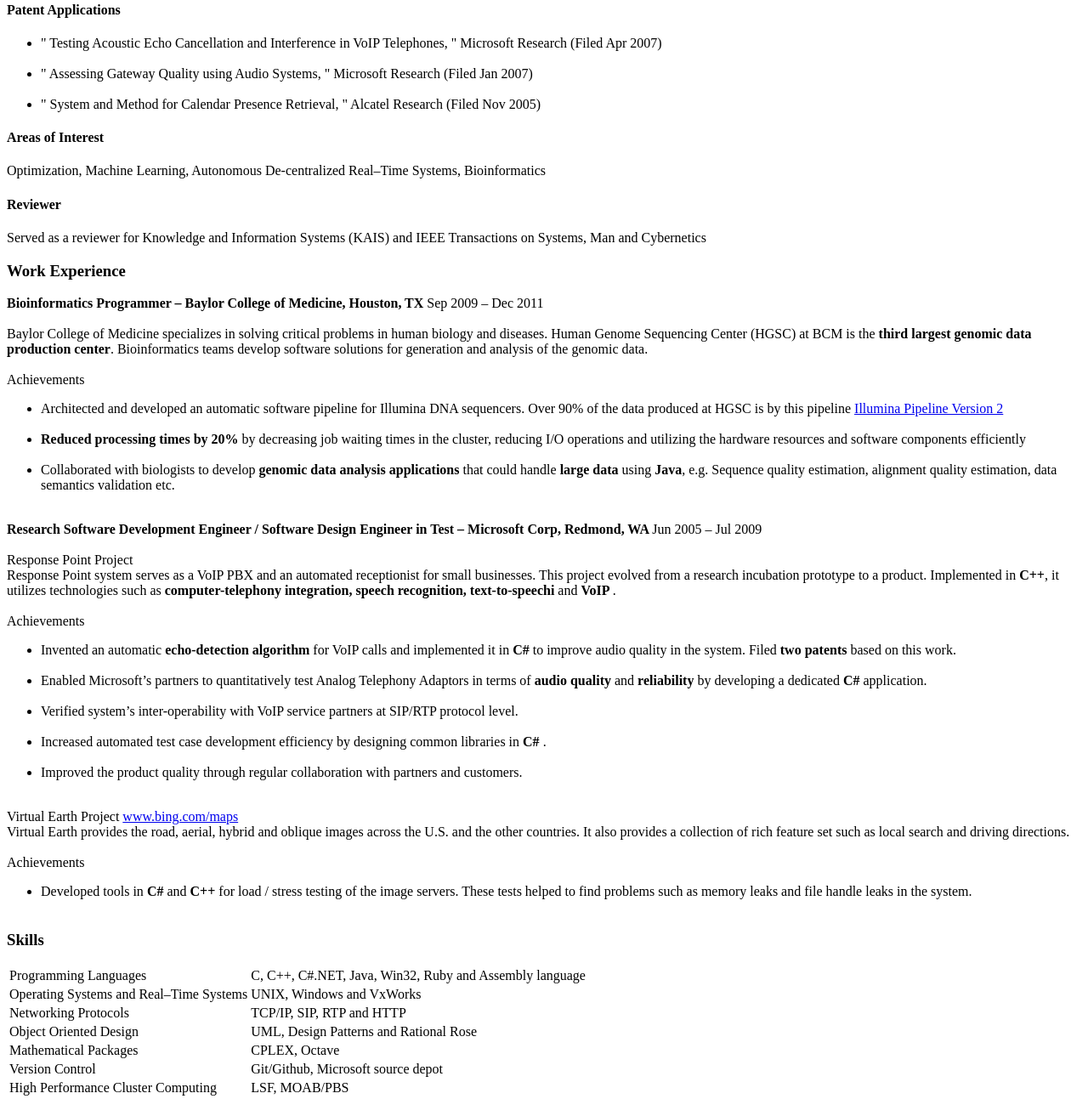
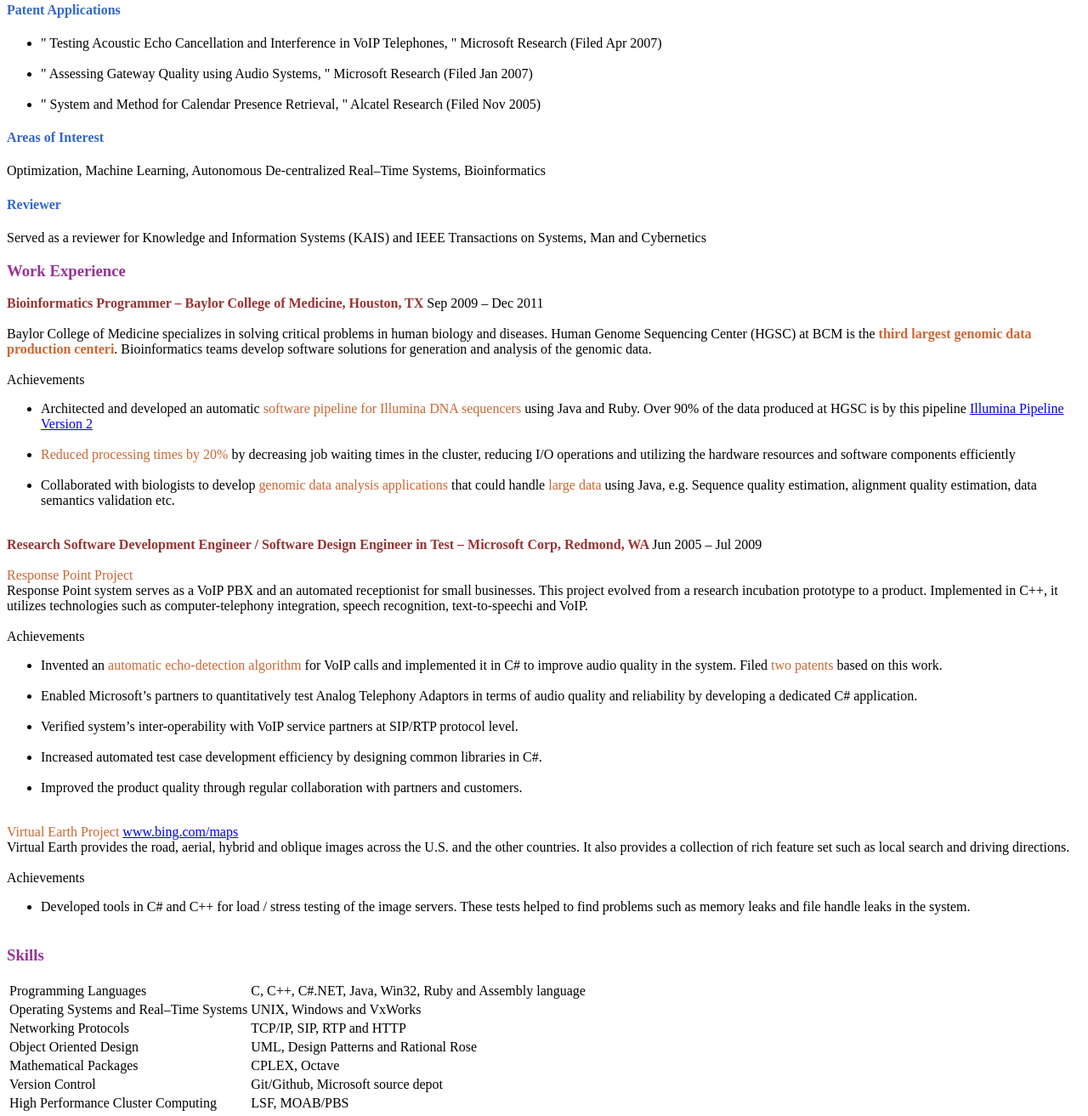
Before and after one commit to nirav99/nirav99.github.com, a plain HTML site: page index.html in a window 1280 px wide. Shown: the part 623-1936 px from the top of the page at 85% size. Drawn offline with Linux system fonts and the light colour scheme.

Commit message:
Added colors

```diff
--- a/index.html
+++ b/index.html
@@ -1,15 +1,15 @@
 <html>
 <body>
 <h1> Nirav Shah </h1>
-<h3> Education </h3>
+<h3><font color="993399">Education</font></h3>
 <ul>
 <li> Ph.D. Computer Science, The University of Texas at Dallas, Dec 2008 </li><br/>
 <li> M.S. Computer Science, The University of Texas at Dallas, May 2001 </li><br/>
 <li> PGDST National Centre for Software Technology, Bombay (Mumbai), India, Jun 1999 </li><br/>
 <li> B.E. Bio-Medical Engineering, University of Bombay (Mumbai), India, May 1997 </li><br/>
 </ul>
-<h3> Research Contribution </h3>
-<h4> Publications </h4>
+<h3><font color="993399"> Research Contribution</font> </h3>
+<h4><font color="3366cc"> Publications</font> </h4>
 <ul>
 <li>
 Nirav Shah, Farokh Bastani, and I-Ling Yen, &quot; A Real-Time Scheduling based Framework for Traffic Coordination Systems, &quot; International Conference on Sensor Networks, Ubiquitous, and Trustworthy Computing, IEEE, Vol. 1, pp. 321-325, Jun 2006, Taipei, Taiwan.
@@ -31,7 +31,7 @@
 Nirav Shah, Subodha Kumar, Farokh Bastani, and I-Ling Yen, &quot; Optimization Models for Assessing the Peak Capacity Utilization of Intelligent Transportation Systems, &quot; European Journal of Operational Research, Volume 216, Issue 1, January 2012, pp. 239-251.
 </li>
 </ul>
-<h4> Patent Applications </h4>
+<h4><font color="3366cc"> Patent Applications</font> </h4>
 <ul>
 <li>
 &quot; Testing Acoustic Echo Cancellation and Interference in VoIP Telephones, &quot; Microsoft Research (Filed Apr 2007)
@@ -45,43 +45,43 @@
 &quot; System and Method for Calendar Presence Retrieval, &quot; Alcatel Research (Filed Nov 2005)
 </li>
 </ul>
-<h4>Areas of Interest</h4>
+<h4><font color="3366cc">Areas of Interest</font></h4>
 Optimization, Machine Learning, Autonomous De-centralized Real&ndash;Time Systems, Bioinformatics
-<h4> Reviewer </h4>
+<h4><font color="3366cc"> Reviewer</font> </h4>
 Served as a reviewer for Knowledge and Information Systems (KAIS) and IEEE Transactions on Systems, Man and Cybernetics
 <br/>
-<h3> Work Experience </h3>
-<b>Bioinformatics Programmer &ndash; Baylor College of Medicine, Houston, TX </b> Sep 2009 &ndash; Dec 2011 <br/><br/>
-Baylor College of Medicine specializes in  solving critical problems in human biology and diseases. Human Genome Sequencing Center (HGSC)  at BCM is the <b>third largest  genomic  data production center</b>. Bioinformatics teams develop software solutions for generation and analysis of the genomic data.
+<h3><font color="993399"> Work Experience </font> </h3>
+<b><font color="993333">Bioinformatics Programmer &ndash; Baylor College of Medicine, Houston, TX</font></b> Sep 2009 &ndash; Dec 2011 <br/><br/>
+Baylor College of Medicine specializes in  solving critical problems in human biology and diseases. Human Genome Sequencing Center (HGSC)  at BCM is the <b><font color="cc6633">third largest  genomic  data production centeri</font></b>. Bioinformatics teams develop software solutions for generation and analysis of the genomic data.
 <br/><br/>
 Achievements
 <br/>
 <ul>
 <li>
-Architected and developed an automatic software pipeline for Illumina DNA sequencers. Over 90% of the data produced at HGSC is by this pipeline <a href="https://github.com/nirav99/Illumina-Pipeline-V2"> Illumina Pipeline Version 2 </a>
+Architected and developed an automatic<font color="cc6633"> software pipeline for Illumina DNA sequencers</font> using Java and Ruby. Over 90% of the data produced at HGSC is by this pipeline <a href="https://github.com/nirav99/Illumina-Pipeline-V2"> Illumina Pipeline Version 2 </a>
 </li>
 <br/>
 <li>
-<b>Reduced processing times by 20% </b> by decreasing job waiting times in the cluster, reducing I/O operations and utilizing the hardware resources and software components efficiently
+<font color="cc6633">Reduced processing times by 20%</font> by decreasing job waiting times in the cluster, reducing I/O operations and utilizing the hardware resources and software components efficiently
 </li>
 <br/>
 <li>
-Collaborated with biologists to develop <b> genomic data analysis applications </b> that could handle <b> large data </b> using <b>Java</b>, e.g. Sequence quality estimation, alignment quality estimation, data semantics validation etc.
+Collaborated with biologists to develop <font color="#cc6633"> genomic data analysis applications</font> that could handle <font color="cc6633"> large data</font> using Java, e.g. Sequence quality estimation, alignment quality estimation, data semantics validation etc.
 </li>
 <br/>
 </ul>
-<b> Research Software Development Engineer / Software Design Engineer in Test &ndash; Microsoft Corp, Redmond, WA </b> Jun 2005 &ndash; Jul 2009 <br/><br/>
-Response Point Project <br/>
-Response Point system  serves as a VoIP PBX and an automated receptionist for small businesses. This project evolved from a research incubation  prototype to a product.  Implemented in  <b>C++</b>, it  utilizes technologies such as <b> computer-telephony integration, speech recognition, text-to-speechi </b> and <b> VoIP </b>.<br/><br/>
+<b><font color="993333">Research Software Development Engineer / Software Design Engineer in Test &ndash; Microsoft Corp, Redmond, WA</font> </b> Jun 2005 &ndash; Jul 2009 <br/><br/>
+<font color="#cc6633">Response Point Project</font> <br/>
+Response Point system  serves as a VoIP PBX and an automated receptionist for small businesses. This project evolved from a research incubation  prototype to a product.  Implemented in  C++, it  utilizes technologies such as computer-telephony integration, speech recognition, text-to-speechi and VoIP.<br/><br/>
 Achievements
 <br/>
 <ul>
 <li>
-Invented an automatic <b> echo-detection algorithm</b> for VoIP calls and implemented it in <b>C#</b> to improve audio quality in the system. Filed <b>two patents </b> based on this work.
+Invented an <font color="#cc6633"> automatic echo-detection algorithm</font> for VoIP calls and implemented it in C# to improve audio quality in the system. Filed <font color="cc6633">two patents</font> based on this work.
 </li>
 <br>
 <li>
-Enabled Microsoft&rsquo;s partners to quantitatively test Analog Telephony Adaptors in terms of <b> audio quality </b> and <b> reliability </b> by developing a dedicated <b>C#</b> application.
+Enabled Microsoft&rsquo;s partners to quantitatively test Analog Telephony Adaptors in terms of audio quality and reliability by developing a dedicated C# application.
 </li>
 <br>
 <li>
@@ -89,7 +89,7 @@
 </li>
 <br>
 <li>
-Increased automated test case development efficiency by designing common libraries in <b> C# </b>.
+Increased automated test case development efficiency by designing common libraries in C#.
 </li>
 <br/>
 <li>
@@ -97,18 +97,18 @@
 </li>
 <br/>
 </ul>
-Virtual Earth Project <a href="http://www.bing.com/maps"> www.bing.com/maps </a><br/>
+<font color="#cc6633">Virtual Earth Project </font> <a href="http://www.bing.com/maps"> www.bing.com/maps </a><br/>
 Virtual Earth provides the road, aerial, hybrid and oblique images across the U.S. and the other countries. It also provides a collection of rich feature set such as local search and driving directions.
 <br/><br/>
 Achievements
 <br/>
 <ul>
 <li>
-Developed tools in <b>C#</b> and <b>C++</b> for load / stress testing of the image servers. These tests helped to find problems such as memory leaks and file handle leaks in the system.
+Developed tools in C# and C++ for load / stress testing of the image servers. These tests helped to find problems such as memory leaks and file handle leaks in the system.
 </li>
 <br/>
 </ul>
-<h3>Skills</h3>
+<h3><font color="993399">Skills</font></h3>
 <table>
 <tr>
 <td>Programming Languages</td>
```
